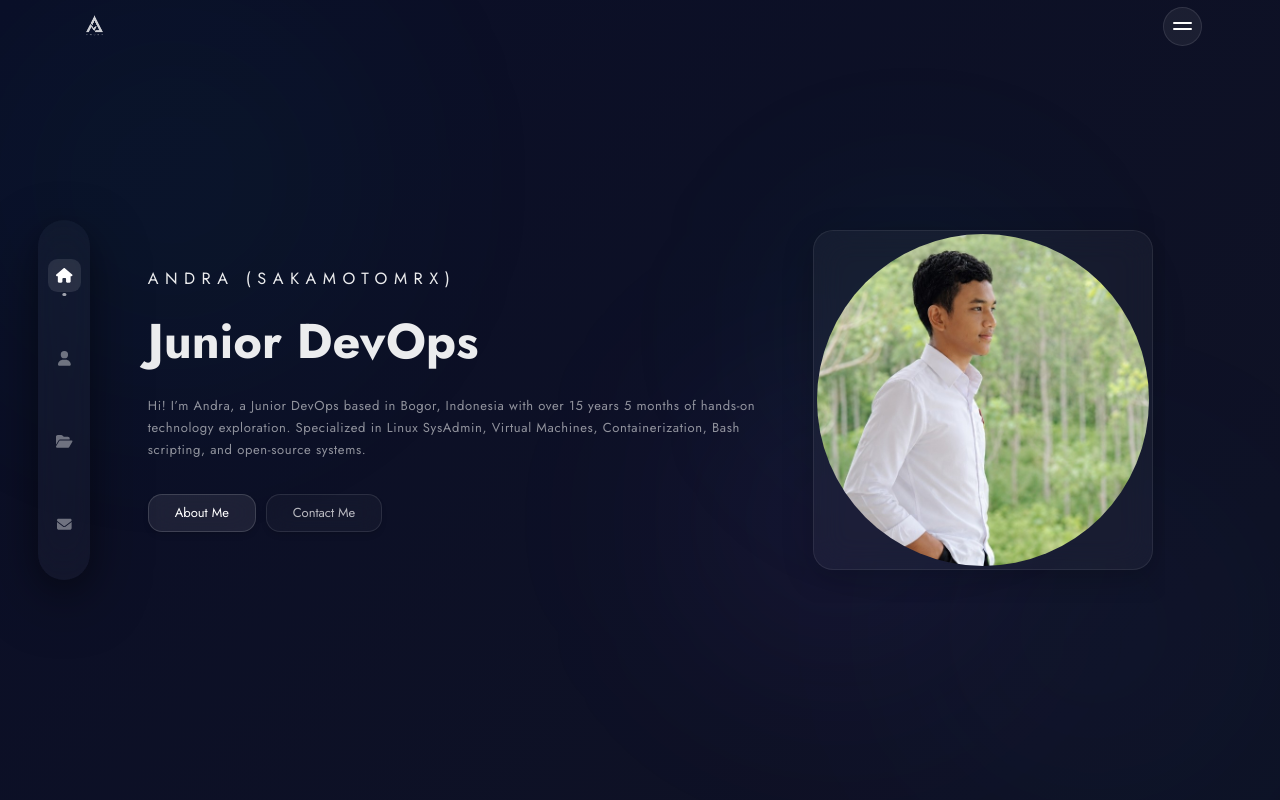
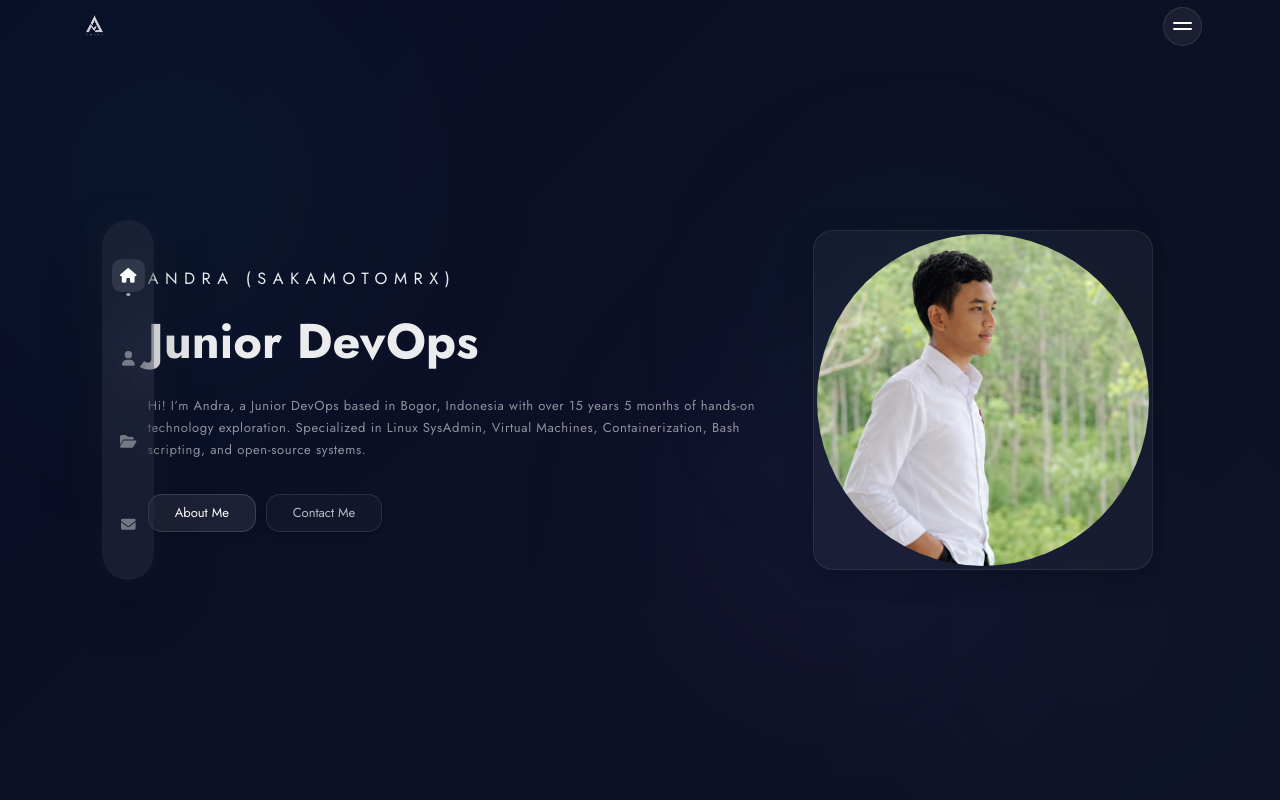
Before and after one commit to SakamotoMrX/Portofolio-Andra, a Next.js app: page / in a window 1280 px wide. Shown: the top 800 px of the page. Built offline with nearby package versions, Linux system fonts and the light colour scheme; no server answers.

Commit message:
sidebar: left 8vw from edge, white glow shadow for floating on dark bg

```diff
--- a/components/Sidebar.jsx
+++ b/components/Sidebar.jsx
@@ -34,15 +34,15 @@ const Sidebar = () => {
 	}, []);
 
 	return (
-		<div className="fixed z-40 left-[3vw] max-md:hidden"
-			style={{ top: "50%", transform: "translateY(-50%)" }}>
+		<div className="fixed z-40 max-md:hidden"
+			style={{ top: "50%", left: "8vw", transform: "translateY(-50%)" }}>
 			<div className="flex flex-col items-center px-3 rounded-full"
 				style={{
 					height: "45vh",
-					background: "rgba(255, 255, 255, 0.03)",
+					background: "rgba(255, 255, 255, 0.06)",
 					backdropFilter: "blur(32px)",
 					WebkitBackdropFilter: "blur(32px)",
-					boxShadow: "0 20px 60px rgba(0,0,0,0.4), 0 8px 24px rgba(0,0,0,0.2), 0 0 120px rgba(255,255,255,0.02)",
+					boxShadow: "0 0 40px rgba(255,255,255,0.04), 0 20px 60px rgba(0,0,0,0.3)",
 				}}>
 				<ul id="sidebar" className="flex flex-col items-center justify-between h-full py-12">
 					{navItems.map((item) => (
```
Also changed, not shown: 1 other file (tests, documents, lock files or other folders).
